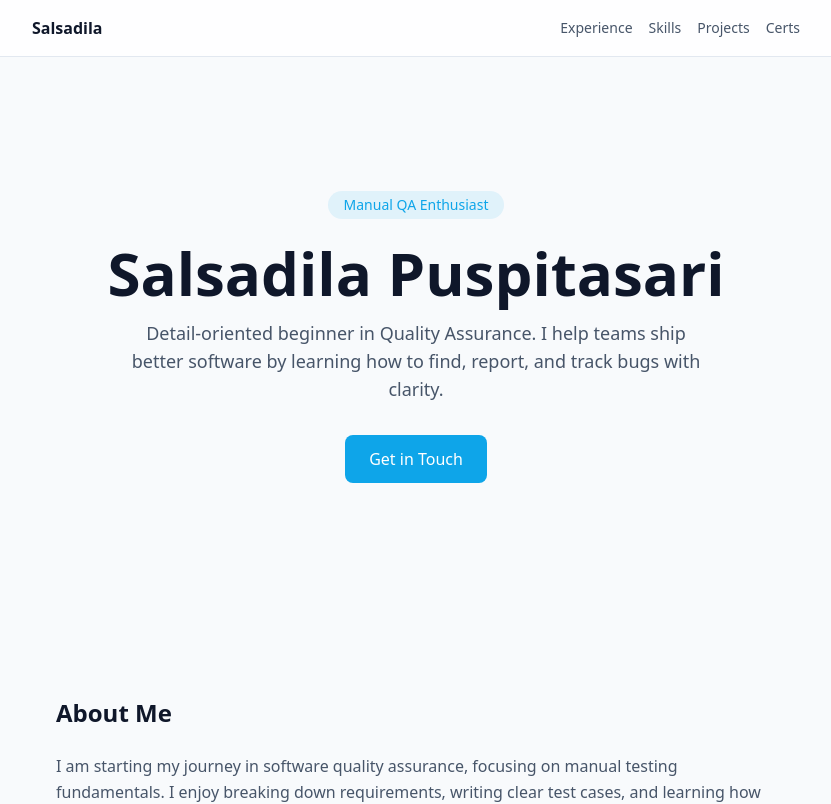
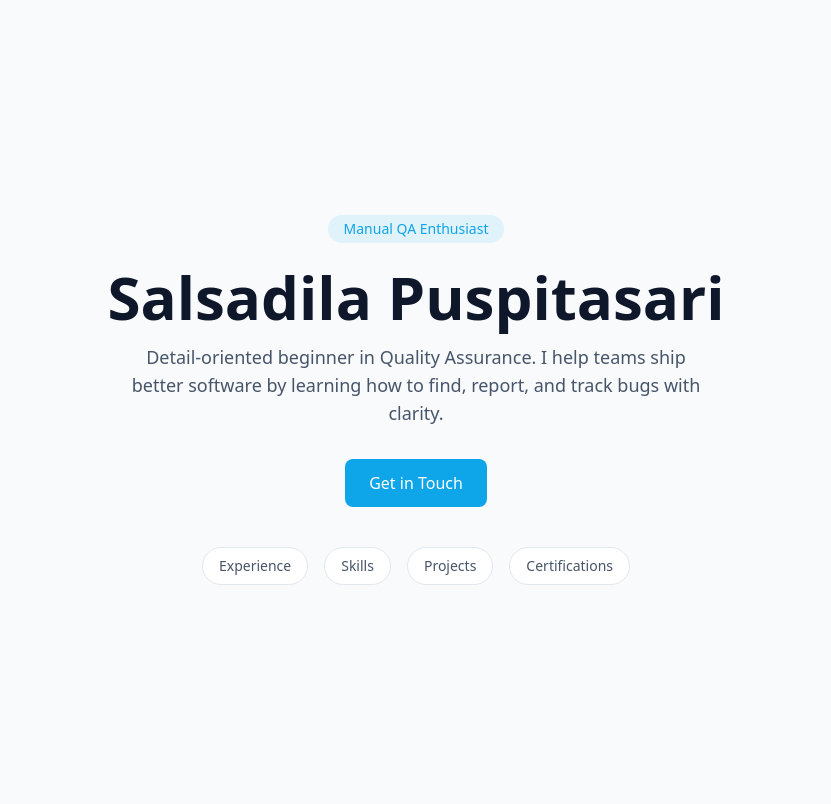
Before and after one commit to Salsadila2002/portfolio-qa, a Next.js app: page / in a window 1280 px wide. Shown: the top 804 px of the page, without its empty margins (224-1055 px from the left). Built offline with nearby package versions, Linux system fonts and the light colour scheme.

Commit message:
ui: move nav links into hero section

```diff
--- a/app/page.tsx
+++ b/app/page.tsx
@@ -19,31 +19,8 @@ const MailIcon = () => (
 export default function Home() {
   return (
     <main className="min-h-screen">
-      {/* Navigation */}
-      <nav className="sticky top-0 z-50 border-b border-slate-200 bg-white/80 px-6 py-4 backdrop-blur-sm">
-        <div className="mx-auto flex max-w-3xl items-center justify-between">
-          <a href="#" className="font-bold text-dark">
-            Salsadila
-          </a>
-          <div className="flex flex-wrap gap-4 text-sm font-medium text-slate-600">
-            <a href="#experience" className="transition hover:text-primary">
-              Experience
-            </a>
-            <a href="#skills" className="transition hover:text-primary">
-              Skills
-            </a>
-            <a href="#projects" className="transition hover:text-primary">
-              Projects
-            </a>
-            <a href="#certifications" className="transition hover:text-primary">
-              Certs
-            </a>
-          </div>
-        </div>
-      </nav>
-
       {/* Hero */}
-      <section className="flex min-h-[70vh] flex-col items-center justify-center px-6 text-center">
+      <section className="flex min-h-screen flex-col items-center justify-center px-6 text-center">
         <div className="mb-6 inline-block rounded-full bg-primary/10 px-4 py-1 text-sm font-medium text-primary">
           Manual QA Enthusiast
         </div>
@@ -61,6 +38,32 @@ export default function Home() {
             className="rounded-lg bg-primary px-6 py-3 font-medium text-white transition hover:bg-sky-600"
           >
             Get in Touch
+          </a>
+        </div>
+        <div className="mt-10 flex flex-wrap justify-center gap-4 text-sm font-medium text-slate-600">
+          <a
+            href="#experience"
+            className="rounded-full border border-slate-200 bg-white px-4 py-2 transition hover:border-primary hover:text-primary"
+          >
+            Experience
+          </a>
+          <a
+            href="#skills"
+            className="rounded-full border border-slate-200 bg-white px-4 py-2 transition hover:border-primary hover:text-primary"
+          >
+            Skills
+          </a>
+          <a
+            href="#projects"
+            className="rounded-full border border-slate-200 bg-white px-4 py-2 transition hover:border-primary hover:text-primary"
+          >
+            Projects
+          </a>
+          <a
+            href="#certifications"
+            className="rounded-full border border-slate-200 bg-white px-4 py-2 transition hover:border-primary hover:text-primary"
+          >
+            Certifications
           </a>
         </div>
       </section>
```
